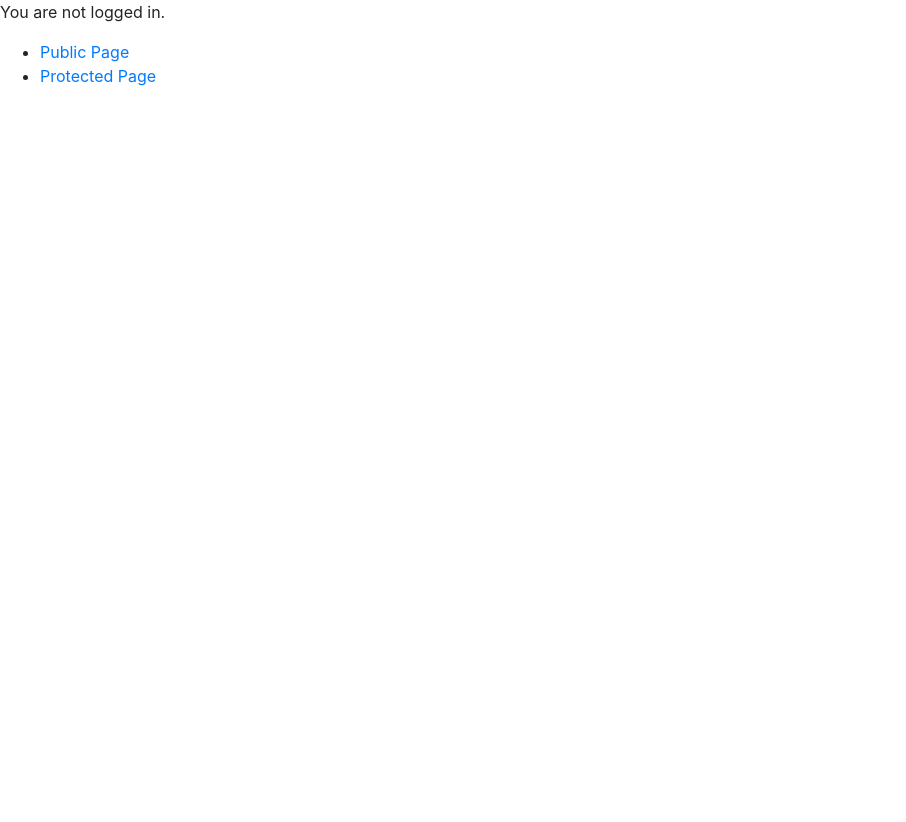
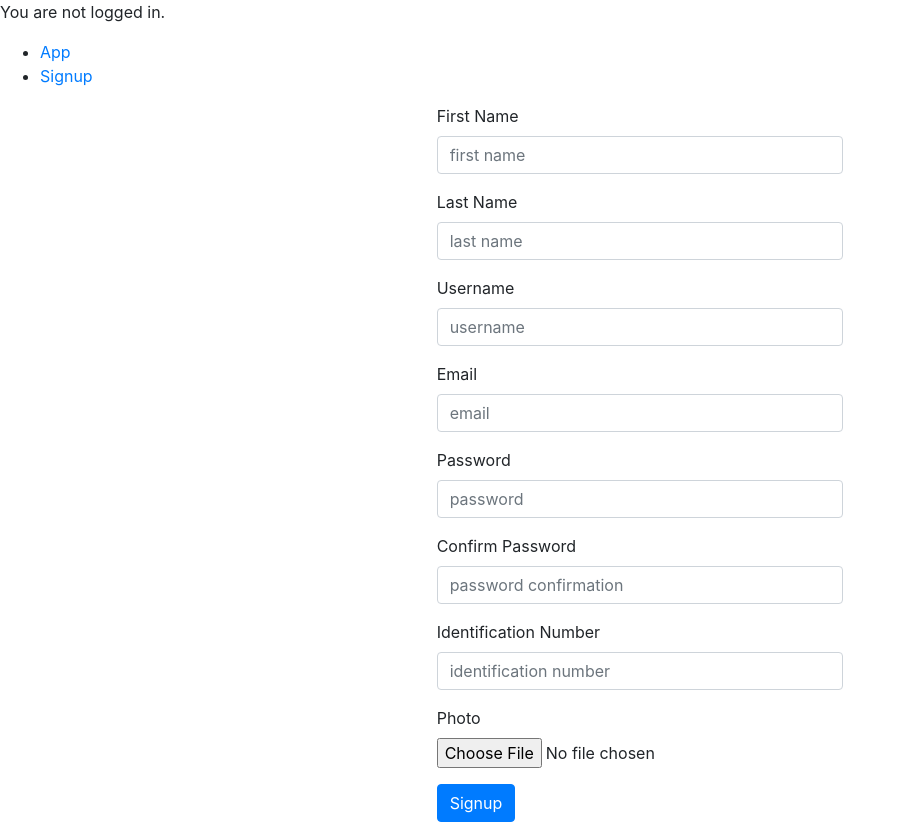
Before and after one commit to lenis96/ideasUseIt, a React (Create React App) app in the folder front/: page /signup in a window 1280 px wide. Shown: the whole page, without its empty margins (0-906 px from the left). Before the commit the page ends 800 px from the top, so only its background shows below. Built offline with nearby package versions, Linux system fonts and the light colour scheme.

Commit message:
creados formularios de login y signup

```diff
--- a/front/src/App.js
+++ b/front/src/App.js
@@ -9,18 +9,21 @@ import {
 } from 'react-router-dom'
 import Login from './Components/Login'
 import AppIdeas from './Components/AppIdeas'
+import SignupForm from './Components/SignupForm';
 
 
 
 
 const fakeAuth = {
-  isAuthenticated: false,
+  isAuthenticated: localStorage.getItem('token')?true:false,
   authenticate(cb) {
     this.isAuthenticated = true;
+    localStorage.setItem('token',1)
     setTimeout(cb, 100); // fake async
   },
   signout(cb) {
     this.isAuthenticated = false;
+    localStorage.setItem('token',null)
     setTimeout(cb, 100);
   }
 };
@@ -76,13 +79,13 @@ class App extends Component {
         <AuthButton />
         <ul>
           <li>
-            <Link to="/public">Public Page</Link>
+            <Link to="/app">App</Link>
           </li>
           <li>
-            <Link to="/app">Protected Page</Link>
+            <Link to="/signup">Signup</Link>
           </li>
         </ul>
-        <Route path="/public" component={Public} />
+        <Route path="/signup" component={SignupForm} />
         <Route path="/login" render={(props)=><Login {...props} fakeAuth={fakeAuth}/>} />
         <PrivateRoute path="/app" component={AppIdeas} />
       </div>
--- a/front/src/Components/AppIdeas.js
+++ b/front/src/Components/AppIdeas.js
@@ -24,6 +24,7 @@ class AppIdeas extends Component {
     }
 
     toggleModalCreateBoard=()=> {
+        console.log('lel')
         this.setState(prevState => ({
           modalCreateBoard: !prevState.modalCreateBoard
         }));
@@ -93,8 +94,8 @@ class AppIdeas extends Component {
                     <Button color="success" onClick={this.toggleModalCreateBoard}>
                         Create Board
                     </Button>
-                    <ModalCreateBoard toogle={this.toggleModalCreateBoard} modal={this.state.modalCreateBoard} createBoard={this.createBoard} titleInput={this.state.titleInput} changeInputTitle={this.changeInputTitle}/>
-                    <ModalCreateIdea toogle={this.toggleModalCreateIdea} modal={this.state.modalCreateIdea} createIdea={this.createIdea} descriptionIdeaInput={this.state.descriptionIdeaInput} changeInputDescriptionIdea={this.changeInputDescriptionIdea}/>
+                    <ModalCreateBoard toggle={this.toggleModalCreateBoard} modal={this.state.modalCreateBoard} createBoard={this.createBoard} titleInput={this.state.titleInput} changeInputTitle={this.changeInputTitle}/>
+                    <ModalCreateIdea toggle={this.toggleModalCreateIdea} modal={this.state.modalCreateIdea} createIdea={this.createIdea} descriptionIdeaInput={this.state.descriptionIdeaInput} changeInputDescriptionIdea={this.changeInputDescriptionIdea}/>
                 </div>
             </div>
         )
--- a/front/src/Components/Login.js
+++ b/front/src/Components/Login.js
@@ -8,7 +8,7 @@ import {
   withRouter
 } from 'react-router-dom'
 
-import { Button } from 'reactstrap';
+import { Button,Form,FormGroup,Label,Input} from 'reactstrap';
 
 
 class Login extends Component {
@@ -25,8 +25,17 @@ class Login extends Component {
       });
     };
 
+    changeInput=(event)=>{
+        const target = event.target;
+        const value = target.type === 'checkbox' ? target.checked : target.value;
+        const name = target.name;
+
+        this.setState({
+          [name]: value
+        });
+    }
+
     render() {
-        console.log(this.state)
       const { from } = this.props.location.state || { from: { pathname: "/" } };
       const { redirectToReferrer } = this.state;
 
@@ -34,10 +43,21 @@ class Login extends Component {
         return <Redirect to={from} />;
       }
 
+
       return (
         <div>
           <p>You must log in to view the page at {from.pathname}</p>
-          <Button onClick={this.login}>Log in</Button>
+          <Form>
+            <FormGroup >
+                <Label>Username or Email</Label>
+                <Input type="text" onChange={this.changeInput} value={this.state.username} name="username"  placeholder="username or email" />
+            </FormGroup>
+            <FormGroup >
+                <Label>Password</Label>
+                <Input type="password" onChange={this.changeInput} value={this.state.password} name="passwords"  placeholder="passwords" />
+            </FormGroup>
+            <Button onClick={this.login}>Log in</Button>
+            </Form>
         </div>
       );
     }
--- /dev/null
+++ b/front/src/Components/SignupForm.js
@@ -0,0 +1,86 @@
+import React, { Component } from 'react';
+
+import {
+  BrowserRouter as Router,
+  Route,
+  Link,
+  Redirect,
+  withRouter
+} from 'react-router-dom'
+
+import { Button,Form,FormGroup,Input,Label } from 'reactstrap';
+
+
+class SignupForm extends Component {
+    constructor(props){
+        super(props)
+        this.state= {
+            firstName:'',
+            lastName:''
+        };
+    }
+
+    changeInput=(event)=>{
+        const target = event.target;
+        const value = target.type === 'checkbox' ? target.checked : target.value;
+        const name = target.name;
+
+        this.setState({
+          [name]: value
+        });
+    }
+
+    registerUser=()=>{
+        console.log(this.state)
+    }
+    render() {
+      return (
+          <div className="contanier">
+          <div className="row">
+          <div className="col-4"></div>
+          <div className="col-4">
+        <Form>
+            <FormGroup >
+                <Label>First Name</Label>
+                <Input type="text" onChange={this.changeInput} value={this.state.firstName} name="firstName"  placeholder="first name" />
+            </FormGroup>
+            <FormGroup >
+                <Label>Last Name</Label>
+                <Input type="text" onChange={this.changeInput} value={this.state.lastName} name="lastName"  placeholder="last name" />
+            </FormGroup>
+            <FormGroup >
+                <Label>Username</Label>
+                <Input type="text" onChange={this.changeInput} value={this.state.username} name="username"  placeholder="username" />
+            </FormGroup>
+            <FormGroup >
+                <Label>Email</Label>
+                <Input type="email" onChange={this.changeInput} value={this.state.email} name="email"  placeholder="email" />
+            </FormGroup>
+            <FormGroup >
+                <Label>Password</Label>
+                <Input type="password" onChange={this.changeInput} value={this.state.password} name="password"  placeholder="password" />
+            </FormGroup>
+            <FormGroup >
+                <Label>Confirm Password</Label>
+                <Input type="password" onChange={this.changeInput} value={this.state.passwordConfirmation} name="passwordConfirmation"  placeholder="password confirmation" />
+            </FormGroup>
+            <FormGroup >
+                <Label>Identification Number</Label>
+                <Input type="text" onChange={this.changeInput} value={this.state.identificationNumber} name="identificationNumber"  placeholder="identification number" />
+            </FormGroup>
+            <FormGroup>
+                <Label>Photo</Label>
+                <Input type="file" onChange={this.changeInput} name="photo"></Input>
+            </FormGroup>
+            <Button color="primary" onClick={this.registerUser}>
+                Signup
+            </Button>
+        </Form>
+          </div>
+
+          </div>
+          </div>
+      );
+    }
+  }
+export default SignupForm
--- a/front/src/utils/api.js
+++ b/front/src/utils/api.js
@@ -3,7 +3,7 @@ import axios from 'axios';
 
 export function getBoards(){
     return axios.get('/api/boards/',{headers:{
-        'TOKEN':1
+        'TOKEN':localStorage.getItem('token')
     }})
 }
 
@@ -14,26 +14,26 @@ export function getBoards(){
 export function createBoard(board){
     return axios.post('/api/boards/',board,{headers: {
         'Content-Type': 'application/json',
-        'TOKEN':1
+        'TOKEN':localStorage.getItem('token')
     }})
 }
 
 export function createIdea(idea){
     return axios.post('/api/ideas/',idea,{headers: {
         'Content-Type': 'application/json',
-        'TOKEN':1
+        'TOKEN':localStorage.getItem('token')
     }})
 }
 
 export function deleteIdea(id){
     return axios.delete(`/api/ideas/${id}/`,{headers:{
-        'TOKEN':1
+        'TOKEN':localStorage.getItem('token')
     }})
 }
 
 export function updateIdea(id,idea){
     return axios.put(`/api/ideas/${id}/`,idea,{headers:{
-        'TOKEN':1
+        'TOKEN':localStorage.getItem('token')
     }})
 }
 
```
Also changed, not shown: 1 other file (tests, documents, lock files or other folders).
